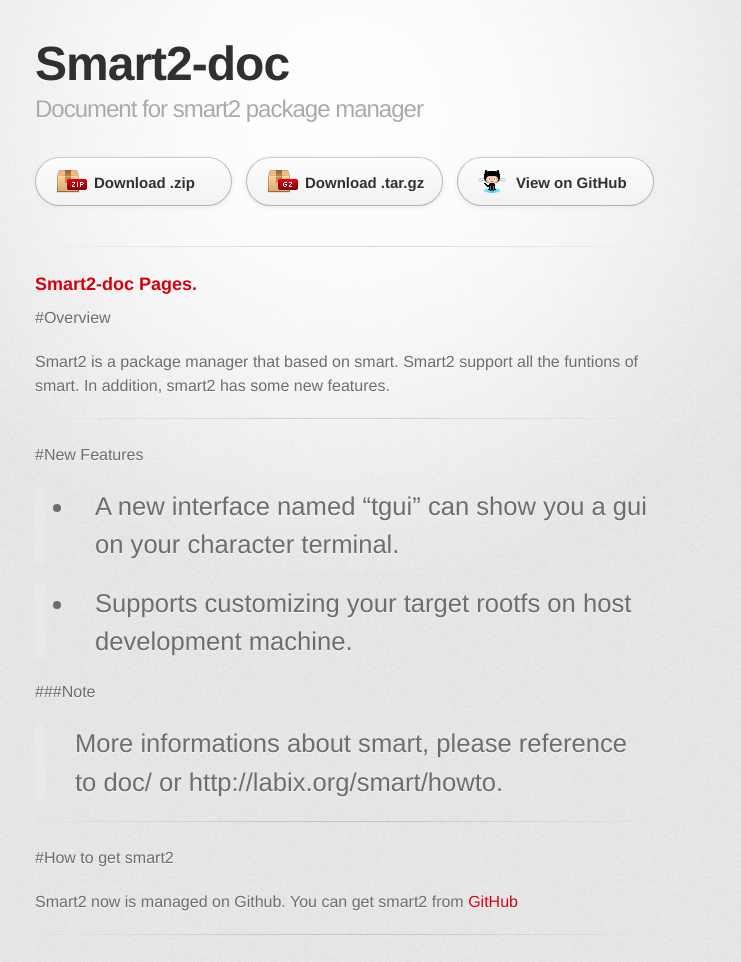
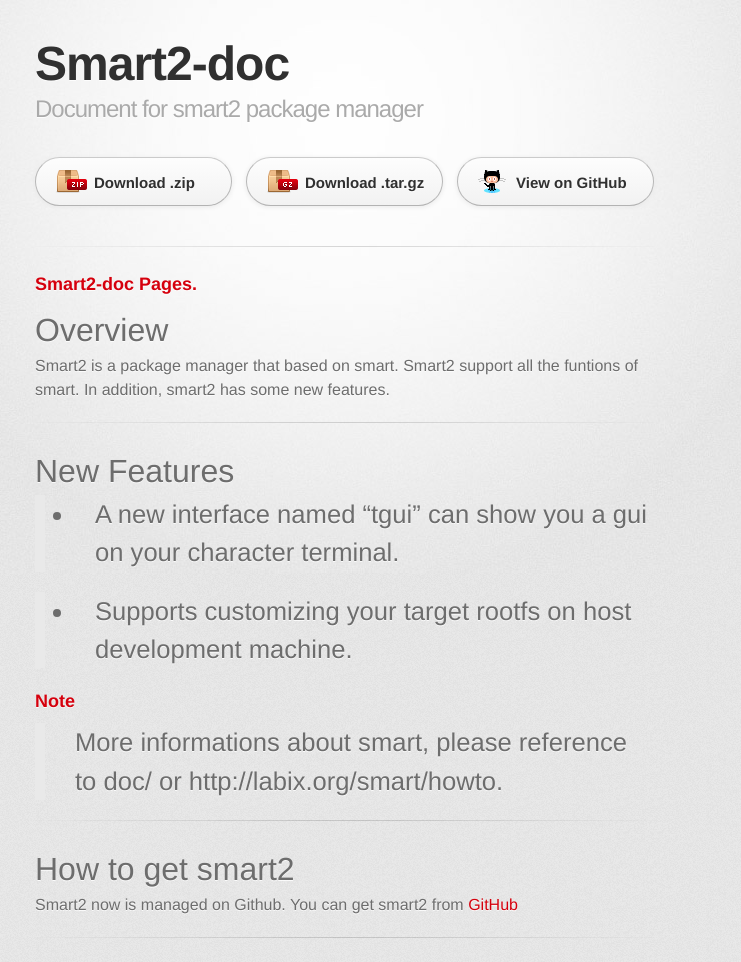
Before and after one commit to fan-xin/smart2-doc, a Jekyll site: the page built from index.md, in a window 1280 px wide. Shown: the whole page, without its empty margins (295-1036 px from the left). Built offline with Jekyll 4.4.1, drawn with Linux system fonts in a browser that asks for light colours; some web fonts are replaced; Markdown is read by kramdown in place of the engine named in the settings; some of the changed lines change nothing that is shown.

Commit message:
Update _config.yml

```diff
--- a/_config.yml
+++ b/_config.yml
@@ -1 +1,10 @@
 baseurl: /smart2-doc
+pygments: true
+markdown: redcarpet
+redcarpet:
+  extensions:
+    - hard_wrap
+    - no_intra_emphasis
+    - autolink
+    - strikethrough
+    - fenced_code_blocks
```
